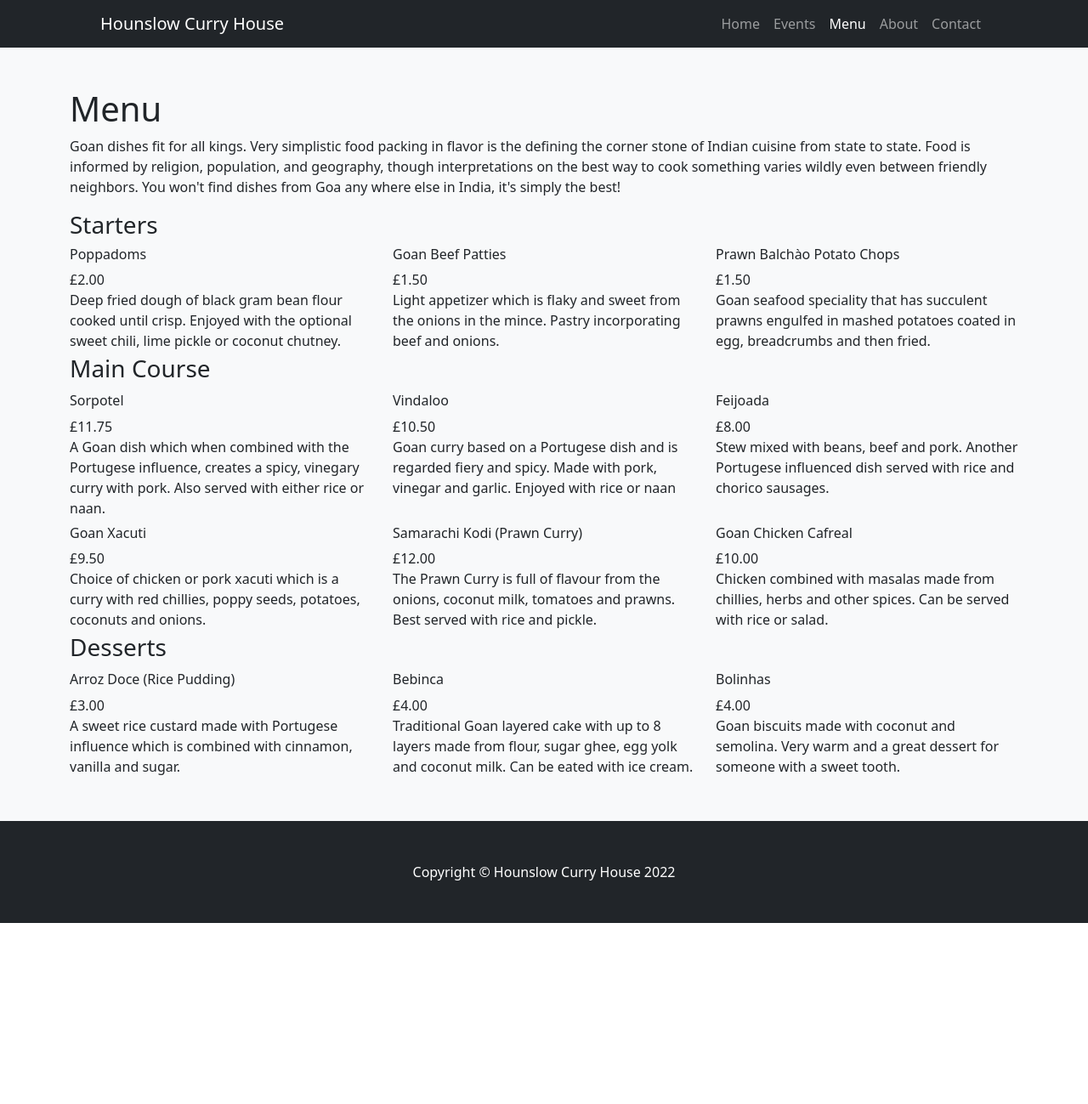
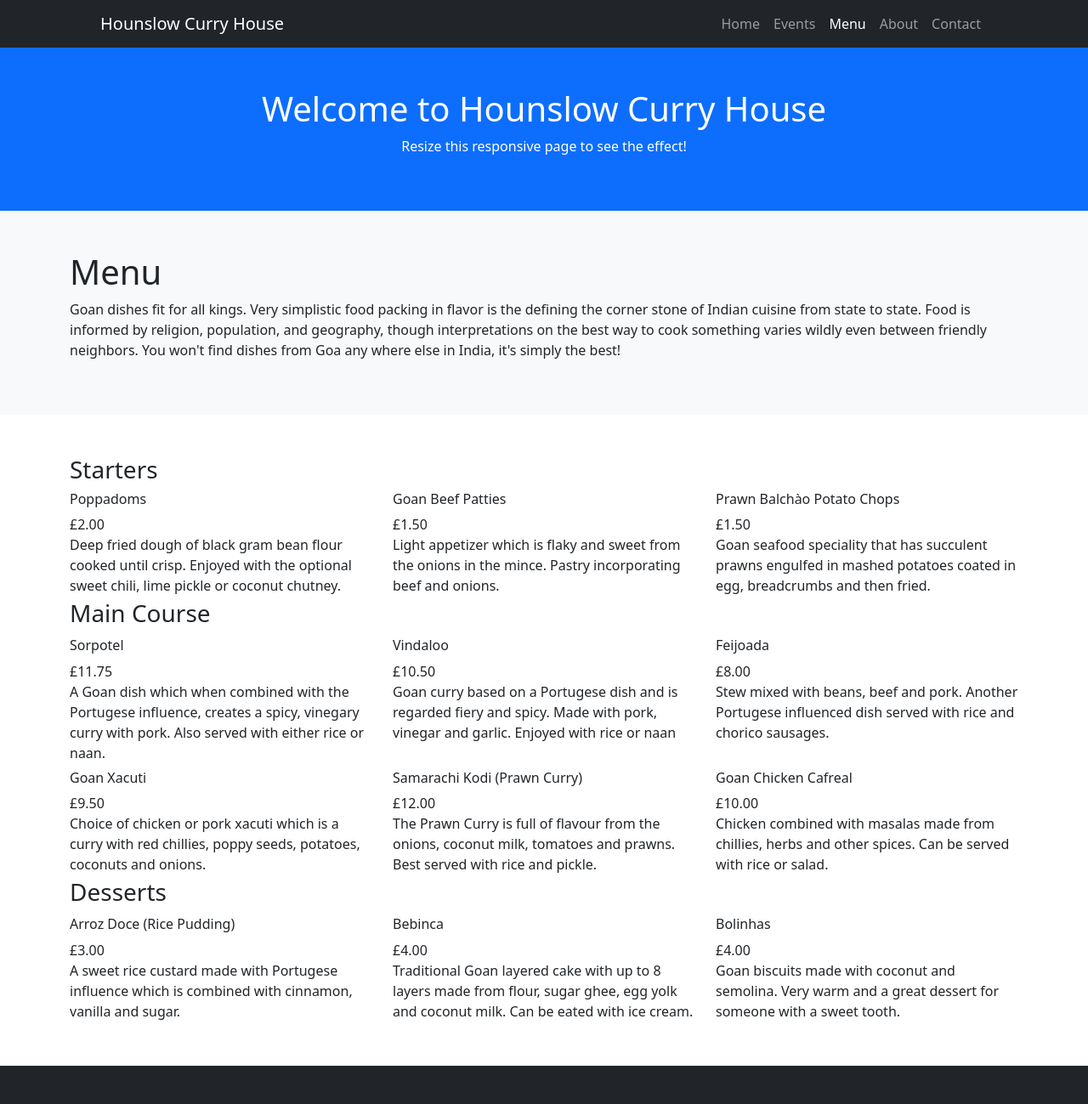
Before and after one commit to baljeett/unit6-website, a plain HTML site: page menu.html in a window 1280 px wide. Shown: the top 1299 px of the page at 85% size. Before the commit the page ends 1086 px from the top, so only its background shows below. Drawn offline with nearby package versions, Linux system fonts and the light colour scheme.

Commit message:
Add Welcome to Hounslow Curry House text

```diff
--- a/menu.html
+++ b/menu.html
@@ -36,7 +36,12 @@
         </div>
     </nav>
 
-    <section class="bg-light py-5">
+    <div class="container-fluid p-5 bg-primary text-white text-center">
+        <h1>Welcome to Hounslow Curry House</h1>
+        <p>Resize this responsive page to see the effect!</p>
+      </div>
+
+      <section class="bg-light py-5">
         <div class="content">
             <div class="container">
 
@@ -49,6 +54,14 @@
                         friendly neighbors. You won't find dishes from Goa any where else in India, it's simply the
                         best!</p>
                 </div>
+
+            </div>
+    </section>
+
+
+    <section class="py-5">
+        <div class="content">
+            <div class="container">
 
                 <div>
                     <h3 class="menu-header">Starters</h3>
```
